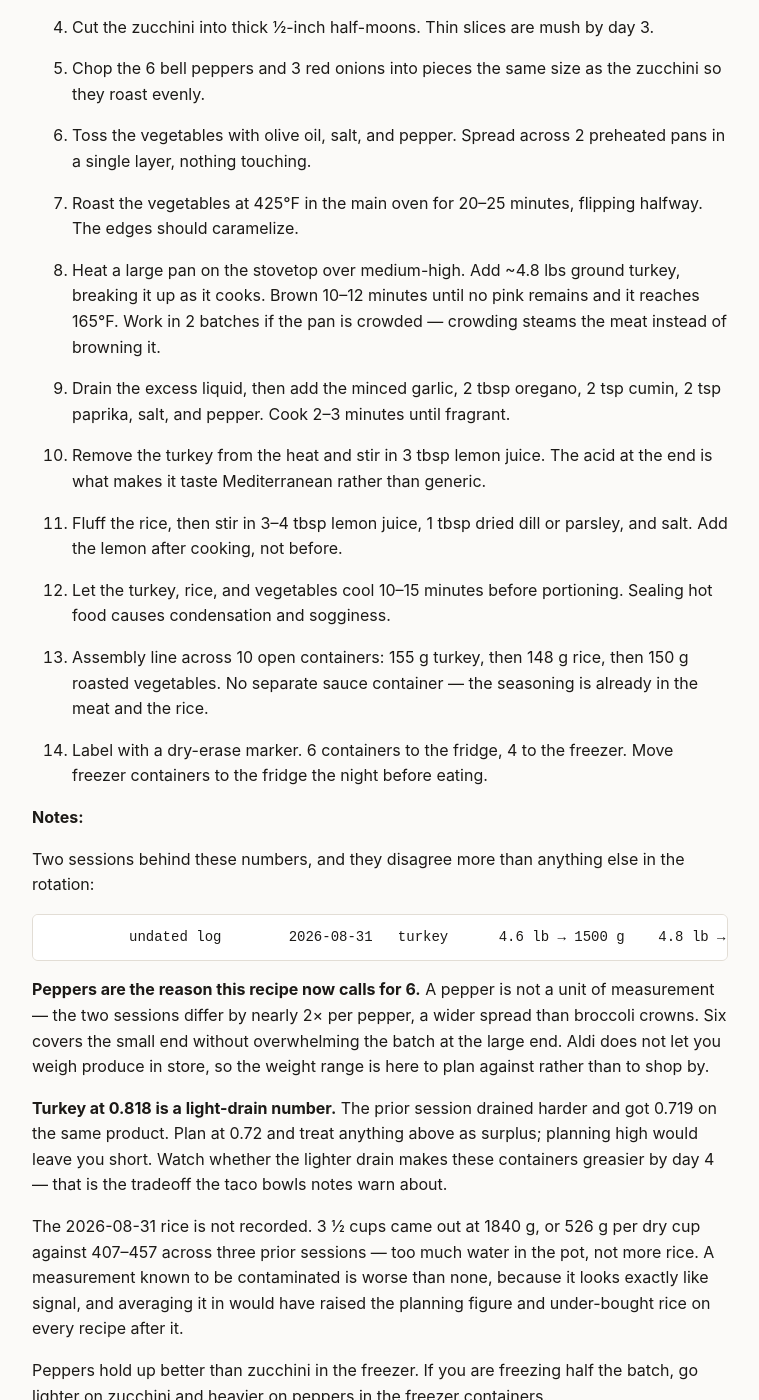
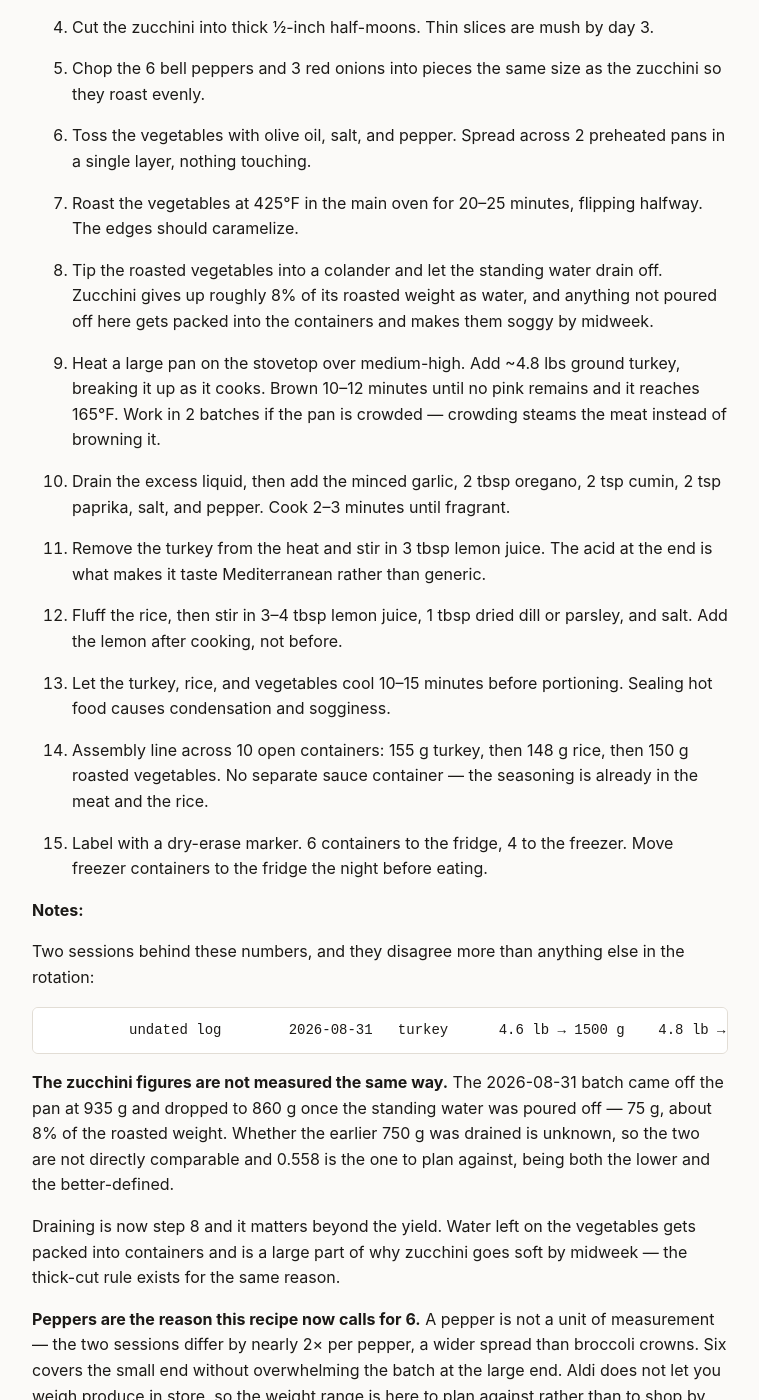
Before and after one commit to ZJBecker32/ten-containers, a Jekyll site: the page built from recipes/mediterranean-turkey-bowls.md, in a window 1280 px wide and 1400 px high, scrolled down 1848 px. Shown: the whole window, without its empty margins (260-1019 px from the left). Built offline with Jekyll 4.4.1, drawn with Linux system fonts in a browser that asks for light colours.

Commit message:
Drain roasted vegetables; zucchini yield is post-drain
Zucchini came off the pan at 935 g and dropped to 860 g once standing water
was poured off — 75 g, about 8% of the roasted weight.

That water was previously being packed into containers. Draining is now step 8
of the recipe, and it matters beyond the yield figure: it is a large part of
why zucchini softens by midweek, which the existing thick-cut rule was already
fighting from the other end.

Yield recorded as 0.558 post-drain rather than 0.606 on the pan. The earlier
0.716 from the undated log is left out of the range because its drain status
is unknown, so the two are not measuring the same thing — same problem as the
broccoli stem question, resolved the same way by defining the measurement
point rather than averaging.

Vegetable total revises 1850 to 1775 g. At 11 containers that is 161 g each,
still inside the 150-175 stretch target and still the best vegetable figure
this rotation has recorded.

Co-Authored-By: Claude Opus 5 <noreply@anthropic.com>
Claude-Session: https://claude.ai/code/session_01UgQQ4eCUmbkrGrvZUTtmrD

```diff
--- a/recipes/mediterranean-turkey-bowls.md
+++ b/recipes/mediterranean-turkey-bowls.md
@@ -37,7 +37,7 @@ last_cooked: 2026-08-31
 
 yields:
   ground_turkey_93_7: 0.818
-  zucchini_roasted: 0.606
+  zucchini_roasted: 0.558
   bell_pepper_g_each_cooked: 103
   onion_g_each_cooked: 98
 
@@ -87,19 +87,21 @@ fresh_toppings:
 
 7.  Roast the vegetables at 425°F in the main oven for 20–25 minutes, flipping halfway. The edges should caramelize.
 
-8.  Heat a large pan on the stovetop over medium-high. Add ~4.8 lbs ground turkey, breaking it up as it cooks. Brown 10–12 minutes until no pink remains and it reaches 165°F. Work in 2 batches if the pan is crowded — crowding steams the meat instead of browning it.
+8.  Tip the roasted vegetables into a colander and let the standing water drain off. Zucchini gives up roughly 8% of its roasted weight as water, and anything not poured off here gets packed into the containers and makes them soggy by midweek.
 
-9.  Drain the excess liquid, then add the minced garlic, 2 tbsp oregano, 2 tsp cumin, 2 tsp paprika, salt, and pepper. Cook 2–3 minutes until fragrant.
+9.  Heat a large pan on the stovetop over medium-high. Add ~4.8 lbs ground turkey, breaking it up as it cooks. Brown 10–12 minutes until no pink remains and it reaches 165°F. Work in 2 batches if the pan is crowded — crowding steams the meat instead of browning it.
 
-10. Remove the turkey from the heat and stir in 3 tbsp lemon juice. The acid at the end is what makes it taste Mediterranean rather than generic.
+10. Drain the excess liquid, then add the minced garlic, 2 tbsp oregano, 2 tsp cumin, 2 tsp paprika, salt, and pepper. Cook 2–3 minutes until fragrant.
 
-11. Fluff the rice, then stir in 3–4 tbsp lemon juice, 1 tbsp dried dill or parsley, and salt. Add the lemon after cooking, not before.
+11. Remove the turkey from the heat and stir in 3 tbsp lemon juice. The acid at the end is what makes it taste Mediterranean rather than generic.
 
-12. Let the turkey, rice, and vegetables cool 10–15 minutes before portioning. Sealing hot food causes condensation and sogginess.
+12. Fluff the rice, then stir in 3–4 tbsp lemon juice, 1 tbsp dried dill or parsley, and salt. Add the lemon after cooking, not before.
 
-13. Assembly line across 10 open containers: 155 g turkey, then 148 g rice, then 150 g roasted vegetables. No separate sauce container — the seasoning is already in the meat and the rice.
+13. Let the turkey, rice, and vegetables cool 10–15 minutes before portioning. Sealing hot food causes condensation and sogginess.
 
-14. Label with a dry-erase marker. 6 containers to the fridge, 4 to the freezer. Move freezer containers to the fridge the night before eating.
+14. Assembly line across 10 open containers: 155 g turkey, then 148 g rice, then 150 g roasted vegetables. No separate sauce container — the seasoning is already in the meat and the rice.
+
+15. Label with a dry-erase marker. 6 containers to the fridge, 4 to the freezer. Move freezer containers to the fridge the night before eating.
 
 **Notes:**
 
@@ -108,9 +110,19 @@ in the rotation:
 
               undated log        2026-08-31
   turkey      4.6 lb → 1500 g    4.8 lb → 1780 g   (0.719 vs 0.818)
-  zucchini    2.31 lb → 750 g    3.4 lb → 935 g    (0.716 vs 0.606)
+  zucchini    2.31 lb → 750 g    3.4 lb → 860 g    (0.716 vs 0.558, drained)
   peppers     3 → 170 g          6 → 620 g         (57 vs 103 g each)
   onions      3 → 240 g          3 → 295 g         (80 vs 98 g each)
+
+**The zucchini figures are not measured the same way.** The 2026-08-31 batch
+came off the pan at 935 g and dropped to 860 g once the standing water was
+poured off — 75 g, about 8% of the roasted weight. Whether the earlier 750 g
+was drained is unknown, so the two are not directly comparable and 0.558 is
+the one to plan against, being both the lower and the better-defined.
+
+Draining is now step 8 and it matters beyond the yield. Water left on the
+vegetables gets packed into containers and is a large part of why zucchini
+goes soft by midweek — the thick-cut rule exists for the same reason.
 
 **Peppers are the reason this recipe now calls for 6.** A pepper is not a unit
 of measurement — the two sessions differ by nearly 2× per pepper, a wider
```
Also changed, not shown: docs/standing-parameters.md (+8 -1 lines), sessions/2026-08-31-mediterranean-turkey-bowls.md (+11 -5 lines), 1 other file.
